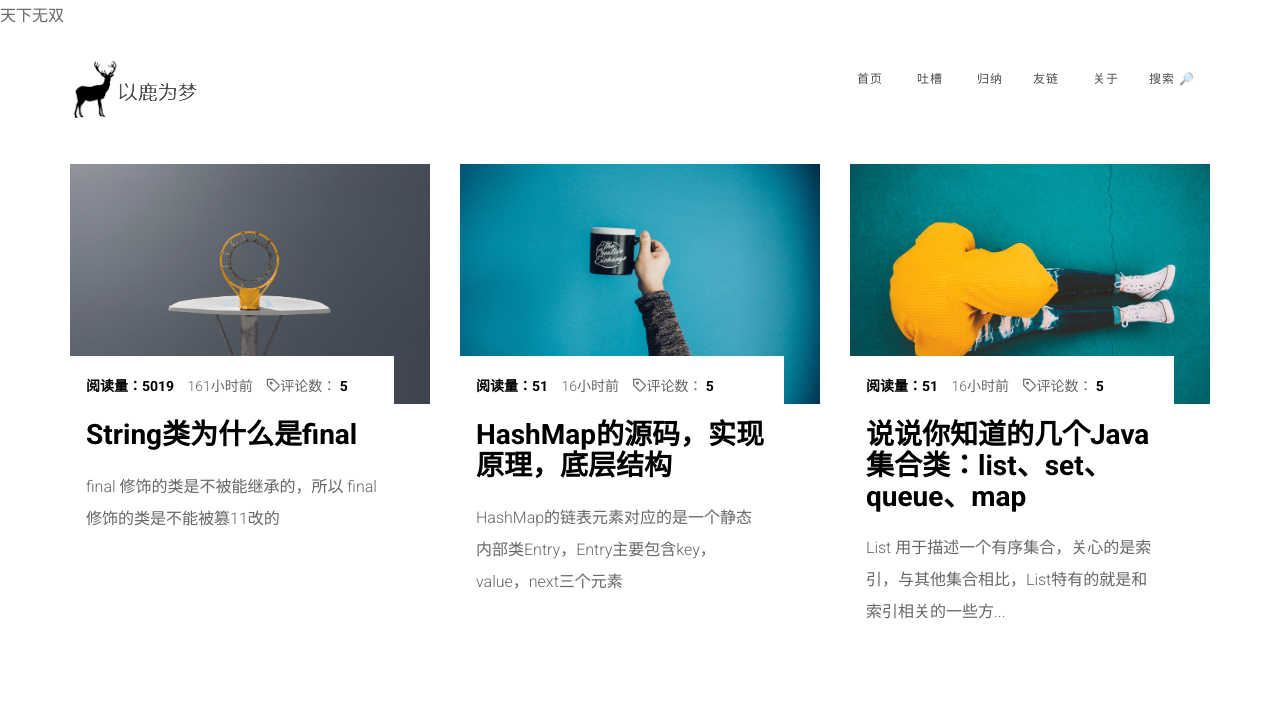
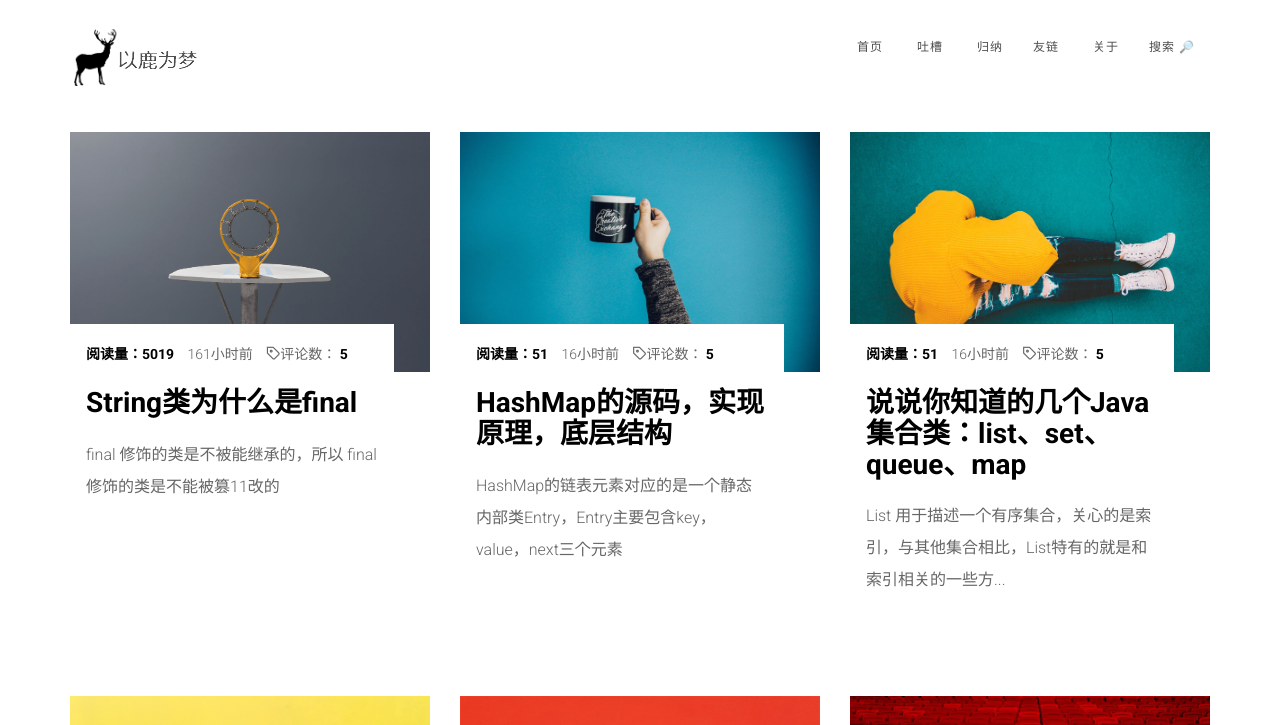
Before and after one commit to YouAreCold/DeerDreamBlog_View, a plain HTML site: page page/index.html in a window 1280 px wide. Shown: the top 725 px of the page. Drawn offline with nearby package versions, Linux system fonts and the light colour scheme; files whose address does not match are found by name.

Commit message:
解决首页的代码冲突

```diff
--- a/page/index.html
+++ b/page/index.html
@@ -8,11 +8,10 @@
 		<meta name="description" content="归纳/总结" />
 		<meta name="keywords" content="以鹿为梦-博客" />
 		<meta name="author" content="wujiaxin" />
-		<!-- 大海到此一游 -->
 		<!-- 图标 -->
-		<link rel="shortcut icon" href="favicon.ico"> <span></span>
+		<link rel="shortcut icon" href="favicon.ico">
 
-		<link href="https://fonts.googleapis.com/css?family=Roboto:300,400,700" rel="stylesheet"><span>天下无双</span>
+		<link href="https://fonts.googleapis.com/css?family=Roboto:300,400,700" rel="stylesheet">
 
 		<!-- Animate.css -->
 		<link rel="stylesheet" href="../css/animate.css">
@@ -36,8 +35,6 @@
 
 		<!-- Modernizr JS -->
 		<script src="../js/modernizr-2.6.2.min.js"></script>
-
-
 	</head>
 	<body>
 		<!-- 加载遮盖层 start -->
@@ -51,7 +48,6 @@
 				<script src="../js/sys/head.js"></script>
 			</nav>
 			<!-- 导航栏  end -->
-
 			<div id="colorlib-container">
 				<div class="container">
 					<div class="row row-pb-md">
```
